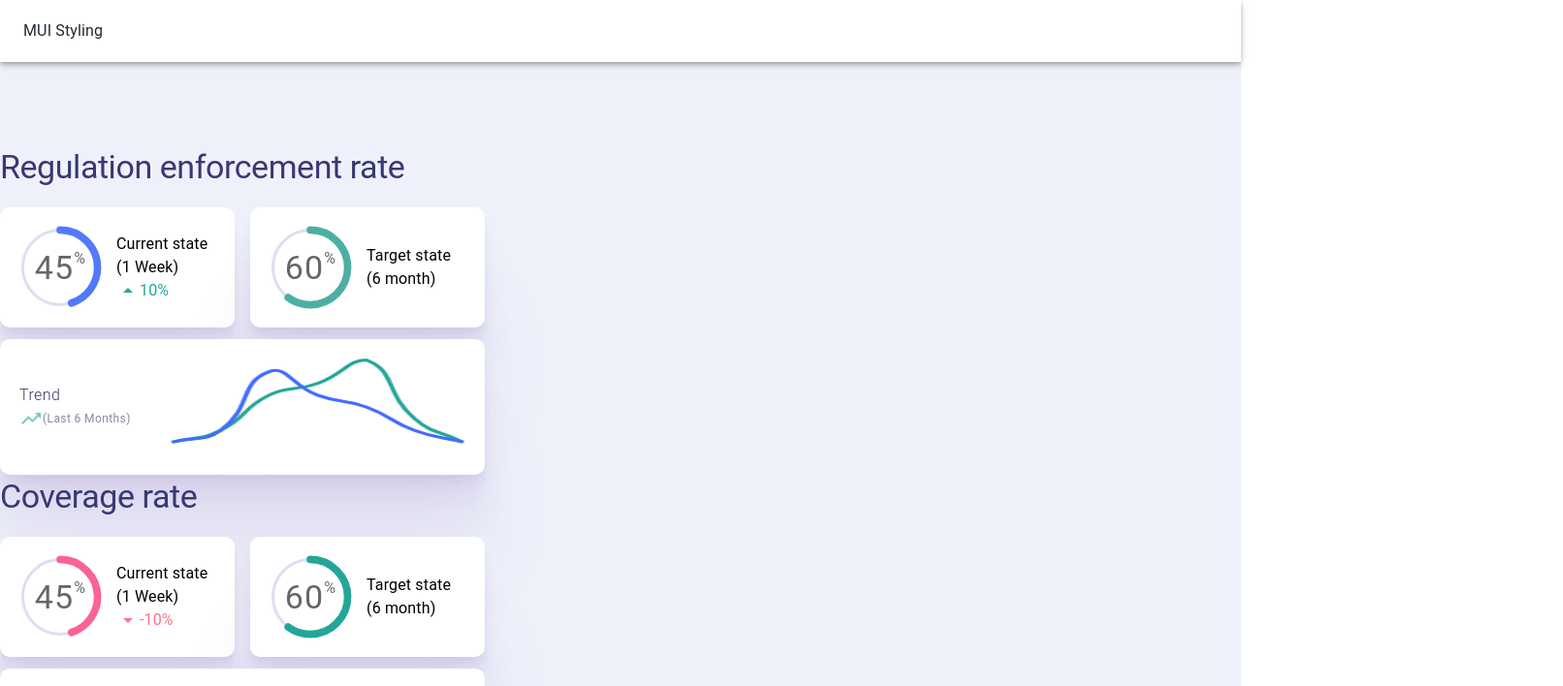
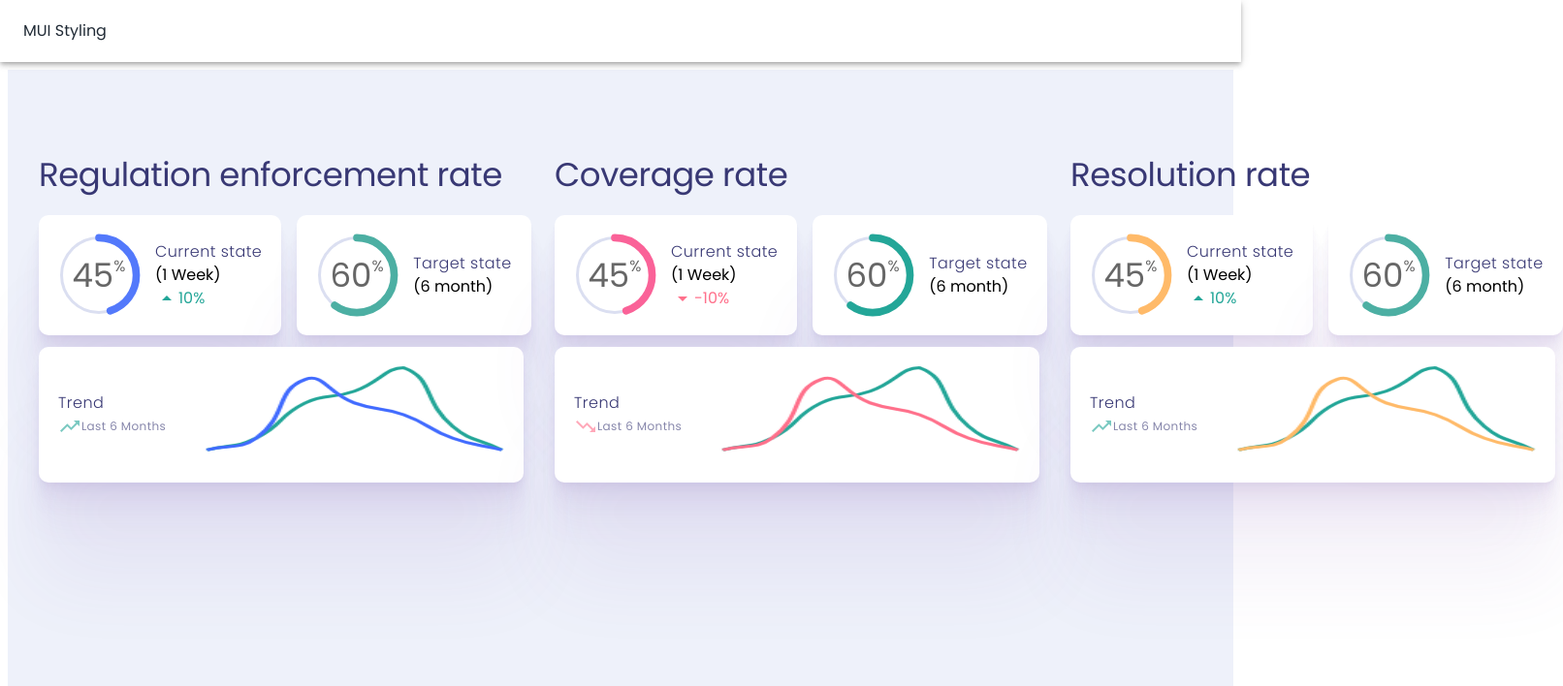
Before and after one commit to DenisReact/ministry-of-municipal-test-task, a React (Create React App) app: page / in a window 1280 px wide. Shown: the top 708 px of the page at 97% size, 1612 px wide, since content can reach past the window. Built offline with nearby package versions, Linux system fonts and the light colour scheme.

Commit message:
feat(fonts): added theme/fonts

```diff
--- a/public/index.html
+++ b/public/index.html
@@ -10,6 +10,8 @@
       content="Web site created using create-react-app"
     />
     <link rel="apple-touch-icon" href="%PUBLIC_URL%/logo192.png" />
+    <link href="https://fonts.googleapis.com/css2?family=Poppins:wght@300;400;500;700&display=swap" rel="stylesheet">
+
     <!--
       manifest.json provides metadata used when your web app is installed on a
       user's mobile device or desktop. See https://developers.google.com/web/fundamentals/web-app-manifest/
--- a/src/App.tsx
+++ b/src/App.tsx
@@ -1,11 +1,29 @@
 import React from 'react';
+import { createTheme, ThemeProvider } from '@mui/material/styles';
+import { Theme } from '@mui/material/styles/createTheme';
+import { Box } from '@mui/material';
+
 import NavDrawer from './components/layout/layout';
+
+const theme: Theme = createTheme({
+	typography: {
+		fontFamily: ['Poppins', 'sans-serif'].join(','),
+	},
+	palette: {
+		primary: {
+			main: '#383874',
+		},
+		secondary: {
+			main: '#606380',
+		},
+	},
+});
 
 function App() {
 	return (
-		<>
+		<ThemeProvider theme={theme}>
 			<NavDrawer />
-		</>
+		</ThemeProvider>
 	);
 }
 
--- a/src/components/ui/progress-card.tsx
+++ b/src/components/ui/progress-card.tsx
@@ -31,7 +31,7 @@ export default function ProgressCard({ data }: { data: TDataEl }) {
 					fontSize: '34px',
 					lineHeight: '44px',
 					letterSpacing: '-0.44px',
-					color: '#383874',
+					color: ['primary.main'],
 					marginBottom: '8px',
 				}}
 			>
@@ -59,7 +59,19 @@ export default function ProgressCard({ data }: { data: TDataEl }) {
 							secondaryColor={el.secondaryColor}
 						/>
 						<Box>
-							<Typography>{el.title}</Typography>
+							<Typography
+								sx={{
+									fontWeight: '300',
+									fontSize: '16px',
+									lineHeight: '24px',
+									letterSpacing: '0.44px',
+									color: ['primary.main'],
+									flex: 'none',
+									whiteSpace: 'nowrap',
+								}}
+							>
+								{el.title}
+							</Typography>
 							<Typography>{el.time}</Typography>
 							{el.value && (
 								<Typography
@@ -105,7 +117,7 @@ export default function ProgressCard({ data }: { data: TDataEl }) {
 							fontSize: '16px',
 							lineHeight: '24px',
 							letterSpacing: '0.44px',
-							color: ' #383874',
+							color: ['primary.main'],
 						}}
 					>
 						{data.diagram.title}
@@ -118,7 +130,7 @@ export default function ProgressCard({ data }: { data: TDataEl }) {
 							fontSize: '12px',
 							lineHeight: '16px',
 							letterSpacing: '0.4px',
-							color: '#383874',
+							color: ['primary.main'],
 							opacity: '0.6',
 							display: 'flex',
 							alignItems: 'center',
@@ -130,7 +142,7 @@ export default function ProgressCard({ data }: { data: TDataEl }) {
 						) : (
 							<TrendingDownIcon style={{ color: '#FF708B' }} />
 						)}
-						({data.diagram.duration})
+						{data.diagram.duration}
 					</Typography>
 				</Box>
 				<Box
--- a/src/index.css
+++ /dev/null
@@ -1,13 +0,0 @@
-body {
-  margin: 0;
-  font-family: -apple-system, BlinkMacSystemFont, 'Segoe UI', 'Roboto', 'Oxygen',
-    'Ubuntu', 'Cantarell', 'Fira Sans', 'Droid Sans', 'Helvetica Neue',
-    sans-serif;
-  -webkit-font-smoothing: antialiased;
-  -moz-osx-font-smoothing: grayscale;
-}
-
-code {
-  font-family: source-code-pro, Menlo, Monaco, Consolas, 'Courier New',
-    monospace;
-}
--- a/src/pages/visual-pollution-page.tsx
+++ b/src/pages/visual-pollution-page.tsx
@@ -7,7 +7,16 @@ import { mockData, TDataEl } from '../mockData';
 export default function VisualPollutionPage() {
 	return (
 		<Box
-			sx={{ backgroundColor: '#EEF1FA', height: '100vh', paddingTop: '86px' }}
+			sx={{
+				backgroundColor: '#EEF1FA',
+				height: '100vh',
+				padding: '86px 40px 0 32px',
+				display: 'flex',
+				gap: '32px',
+				'@media (max-width: 1024px)': {
+					flexDirection: 'column',
+				},
+			}}
 			component='section'
 		>
 			{mockData.map((el: TDataEl) => (
```
Also changed, not shown: src/index.tsx (+4 -5 lines).
